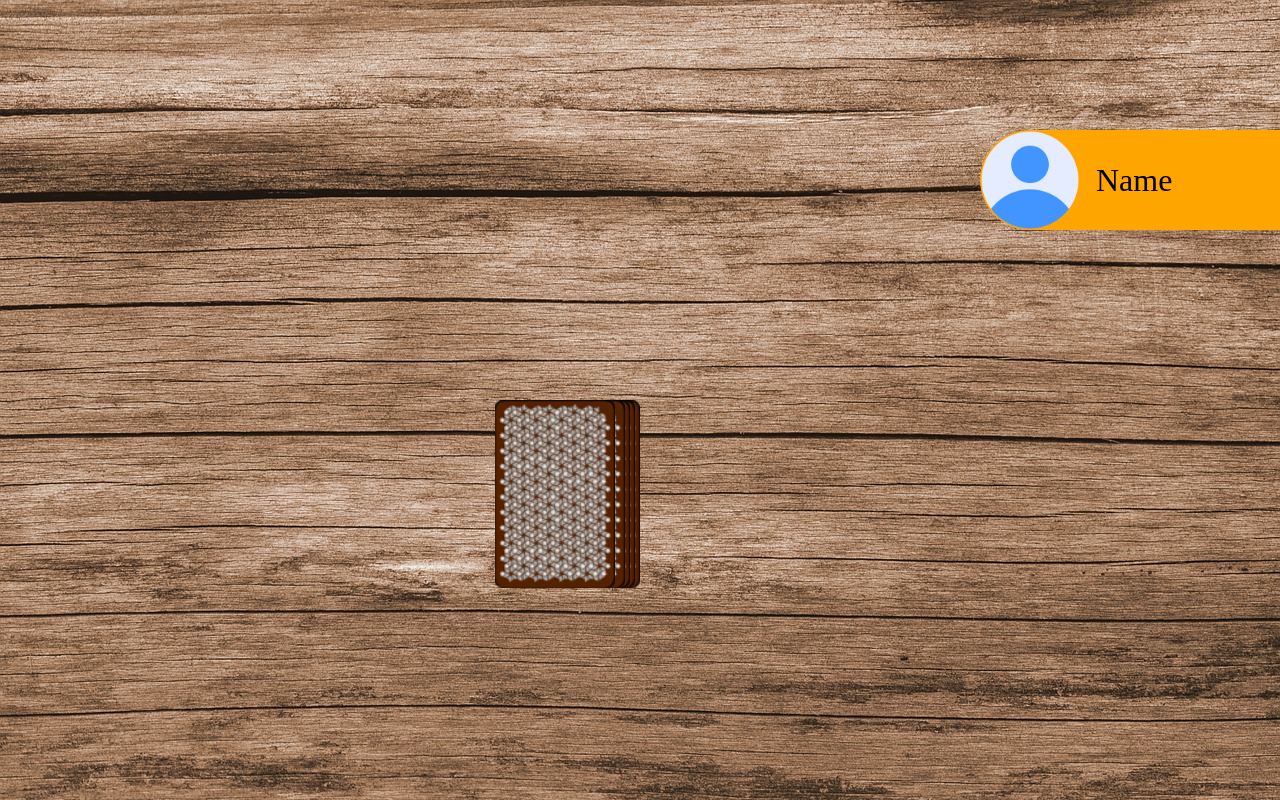
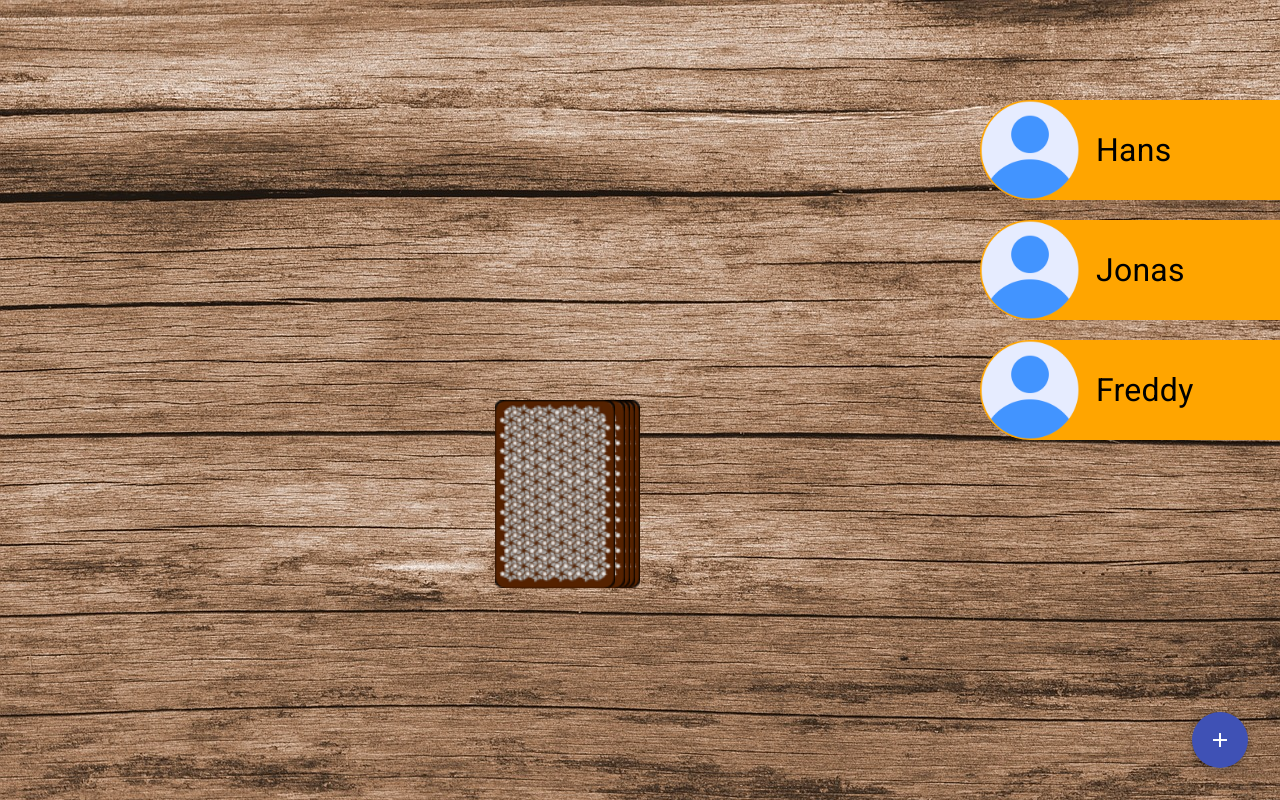
Before and after one commit to JonasWemmers/ringoffire, an Angular app: page /game in a window 1280 px wide. Built offline with nearby package versions, Linux system fonts and the light colour scheme.

Commit message:
Install Angular Material Design & build the Button to add Player

```diff
--- a/angular.json
+++ b/angular.json
@@ -30,6 +30,7 @@
               "src/assets"
             ],
             "styles": [
+              "@angular/material/prebuilt-themes/indigo-pink.css",
               "src/styles.scss"
             ],
             "scripts": []
@@ -93,6 +94,7 @@
               "src/assets"
             ],
             "styles": [
+              "@angular/material/prebuilt-themes/indigo-pink.css",
               "src/styles.scss"
             ],
             "scripts": []
--- a/package.json
+++ b/package.json
@@ -11,10 +11,12 @@
   "private": true,
   "dependencies": {
     "@angular/animations": "^16.2.0",
+    "@angular/cdk": "^16.2.1",
     "@angular/common": "^16.2.0",
     "@angular/compiler": "^16.2.0",
     "@angular/core": "^16.2.0",
     "@angular/forms": "^16.2.0",
+    "@angular/material": "^16.2.1",
     "@angular/platform-browser": "^16.2.0",
     "@angular/platform-browser-dynamic": "^16.2.0",
     "@angular/router": "^16.2.0",
--- a/src/app/game/game.component.html
+++ b/src/app/game/game.component.html
@@ -1,4 +1,5 @@
-<app-player class="player-position" style="top: 130px;"></app-player>
+<app-player *ngFor="let player of game.players; let i = index;" [ngStyle]="{'top.px': 100 + (i * 120)}"[name]="player"
+class="player-position"></app-player>
 
 <div class="field">
 
@@ -20,3 +21,8 @@
     </div>
 
 </div>
+
+
+<button mat-fab color="primary" class="btn-add" aria-label="Example icon button with a delete icon">
+    <mat-icon>add</mat-icon>
+  </button>
--- a/src/app/game/game.component.scss
+++ b/src/app/game/game.component.scss
@@ -58,3 +58,10 @@
     position: absolute;
     right: 0;
 }
+
+
+.btn-add {
+    position: absolute;
+    right: 32px;
+    bottom: 32px;
+}
--- a/src/app/player/player.component.html
+++ b/src/app/player/player.component.html
@@ -1,4 +1,4 @@
 <div class="player">
  <img src="/assets/img/user.png">
- <span>Name</span>
+ <span>{{ name }}</span>
 </div>
--- a/src/app/player/player.component.ts
+++ b/src/app/player/player.component.ts
@@ -1,10 +1,17 @@
-import { Component } from '@angular/core';
+import { Component, Input, OnInit } from '@angular/core';
 
 @Component({
   selector: 'app-player',
   templateUrl: './player.component.html',
   styleUrls: ['./player.component.scss']
 })
-export class PlayerComponent {
+export class PlayerComponent implements OnInit {
+
+  @Input() name!: string; // Das Ausrufezeichen ("!") zeigt TypeScript an, dass du sicher bist, dass die Eigenschaft später zugewiesen wird.
+
+  constructor() {}
+
+  ngOnInit(): void {
+  }
 
 }
--- a/src/index.html
+++ b/src/index.html
@@ -6,8 +6,11 @@
   <base href="/">
   <meta name="viewport" content="width=device-width, initial-scale=1">
   <link rel="icon" type="image/x-icon" href="favicon.ico">
+  <link rel="preconnect" href="https://fonts.gstatic.com">
+  <link href="https://fonts.googleapis.com/css2?family=Roboto:wght@300;400;500&display=swap" rel="stylesheet">
+  <link href="https://fonts.googleapis.com/icon?family=Material+Icons" rel="stylesheet">
 </head>
-<body>
+<body class="mat-typography">
   <app-root></app-root>
 </body>
 </html>
--- a/src/models/game.ts
+++ b/src/models/game.ts
@@ -1,5 +1,5 @@
 export class Game {
-    public players: string[] = [];
+    public players: string[] = ['Hans', 'Jonas', 'Freddy'];
     public stack: string[] = [];
     public playedCards: string[] = [];
     public currentPlayer: number = 0;
--- a/src/styles.scss
+++ b/src/styles.scss
@@ -1,3 +1,5 @@
 body{
     margin: 0;
 }
+html, body { height: 100%; }
+body { margin: 0; font-family: Roboto, "Helvetica Neue", sans-serif; }
```
Also changed, not shown: src/app/app.module.ts (+7 -1 lines), 1 other file (tests, documents, lock files or other folders).
